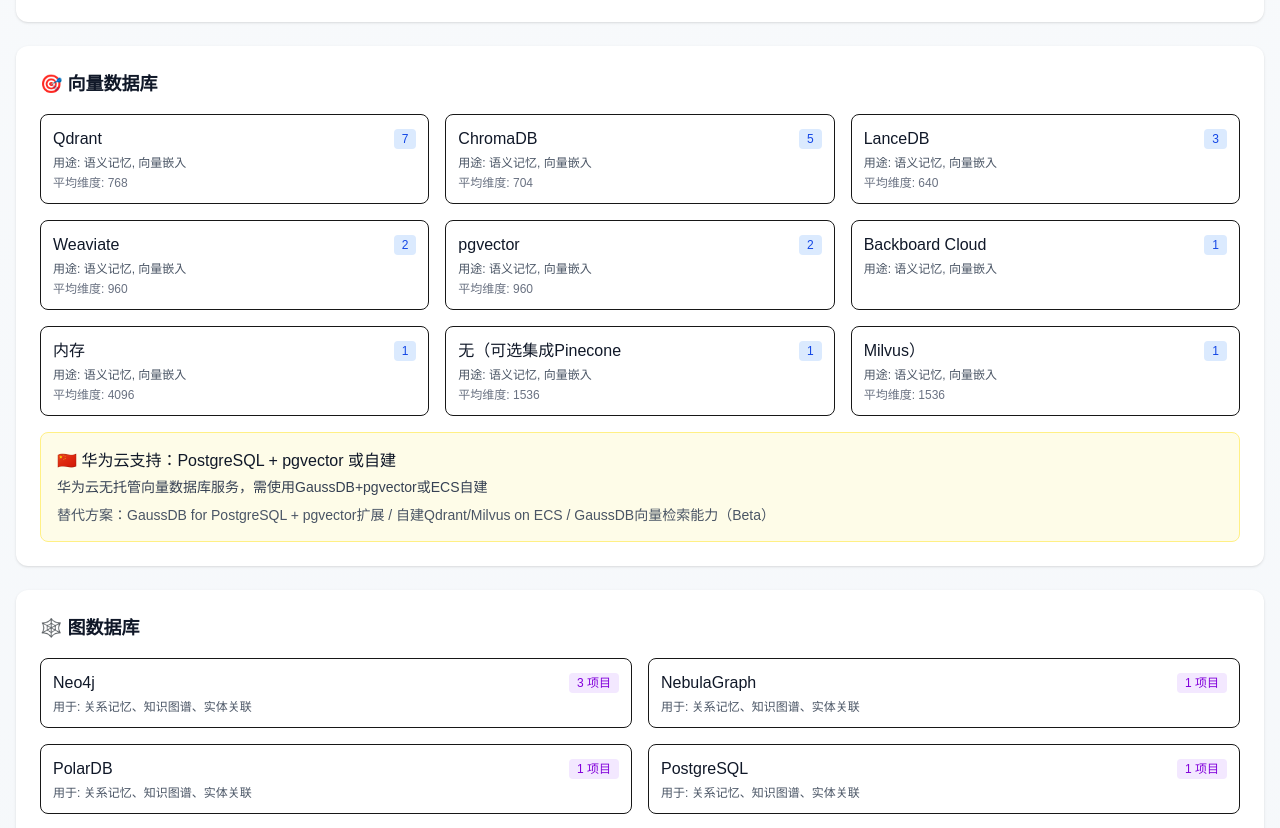
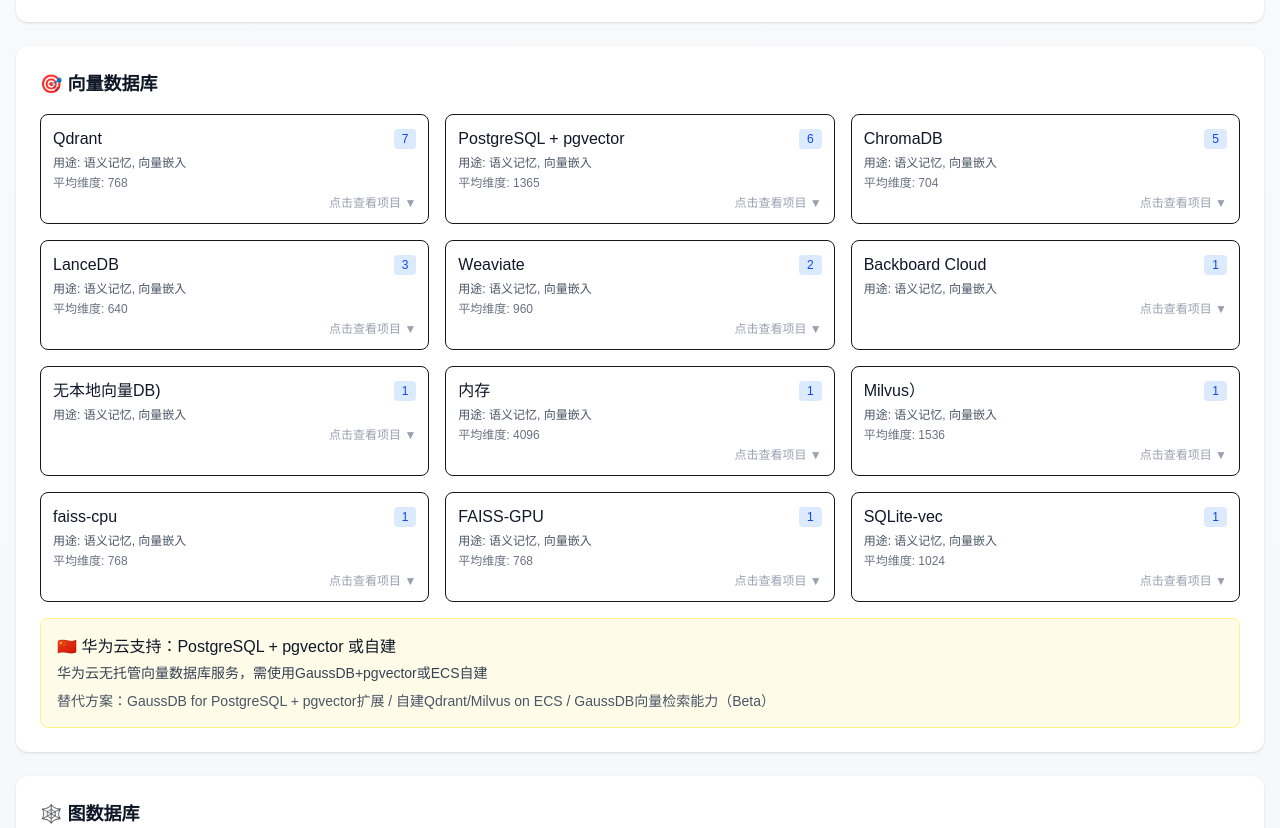
Before and after one commit to jackylk/agent-memory-oss-research-website, a Next.js app: page /summary in a window 1280 px wide. Shown: the part 695-1523 px from the top of the page. Built offline with nearby package versions, Linux system fonts and the light colour scheme.

Commit message:
Fix cloud summary: improve pgvector stats and add expandable project lists

```diff
--- a/app/summary/page.tsx
+++ b/app/summary/page.tsx
@@ -1,10 +1,26 @@
+'use client';
+
 import fs from 'fs';
 import path from 'path';
 import Link from 'next/link';
+import { useState } from 'react';
 
-export default function SummaryPage() {
-  const summaryPath = path.join(process.cwd(), 'data/aggregated/cloud-services-summary.json');
-  const summary = JSON.parse(fs.readFileSync(summaryPath, 'utf-8'));
+interface SummaryPageProps {
+  summary: any;
+}
+
+function SummaryPageClient({ summary }: SummaryPageProps) {
+  const [expandedServices, setExpandedServices] = useState<Set<string>>(new Set());
+
+  const toggleService = (serviceKey: string) => {
+    const newExpanded = new Set(expandedServices);
+    if (newExpanded.has(serviceKey)) {
+      newExpanded.delete(serviceKey);
+    } else {
+      newExpanded.add(serviceKey);
+    }
+    setExpandedServices(newExpanded);
+  };
 
   return (
     <div className="min-h-screen bg-gradient-to-b from-slate-50 to-slate-100">
@@ -92,8 +108,15 @@
           <div className="bg-white rounded-xl p-6 shadow-sm mb-6">
             <h4 className="text-lg font-semibold text-gray-900 mb-4">🎯 向量数据库</h4>
             <div className="grid grid-cols-1 md:grid-cols-2 lg:grid-cols-3 gap-4 mb-4">
-              {summary.storage_services.vector_databases.services.slice(0, 9).map((service: any) => (
-                <div key={service.name} className="border rounded-lg p-3">
+              {summary.storage_services.vector_databases.services.slice(0, 12).map((service: any) => {
+                const serviceKey = `vector-${service.name}`;
+                const isExpanded = expandedServices.has(serviceKey);
+                return (
+                  <div
+                    key={service.name}
+                    className="border rounded-lg p-3 cursor-pointer hover:border-blue-300 hover:shadow-md transition-all"
+                    onClick={() => toggleService(serviceKey)}
+                  >
                     <div className="flex items-center justify-between mb-1">
                       <span className="font-medium text-gray-900">{service.name}</span>
                       <span className="text-xs bg-blue-100 text-blue-700 px-2 py-0.5 rounded">{service.count}</span>
@@ -106,8 +129,24 @@
                         平均维度: {service.avg_dimension}
                       </div>
                     )}
+                    {isExpanded && (
+                      <div className="mt-2 pt-2 border-t border-gray-200">
+                        <div className="text-xs text-gray-600 mb-1">使用项目：</div>
+                        <div className="flex flex-wrap gap-1">
+                          {service.projects.map((proj: string) => (
+                            <span key={proj} className="text-xs bg-gray-100 text-gray-700 px-2 py-0.5 rounded">
+                              {proj}
+                            </span>
+                          ))}
                         </div>
-              ))}
+                      </div>
+                    )}
+                    <div className="text-xs text-gray-400 mt-1 text-right">
+                      {isExpanded ? '点击收起 ▲' : '点击查看项目 ▼'}
+                    </div>
+                  </div>
+                );
+              })}
             </div>
             <div className="mt-4 p-4 bg-yellow-50 rounded-lg border border-yellow-200">
               <div className="font-medium text-gray-900 mb-1">
@@ -449,3 +488,11 @@
     </div>
   );
 }
+
+
+export default function SummaryPage() {
+  const summaryPath = path.join(process.cwd(), 'data/aggregated/cloud-services-summary.json');
+  const summary = JSON.parse(fs.readFileSync(summaryPath, 'utf-8'));
+
+  return <SummaryPageClient summary={summary} />;
+}
--- a/data/aggregated/cloud-services-summary.json
+++ b/data/aggregated/cloud-services-summary.json
@@ -1,6 +1,6 @@
 {
   "metadata": {
-    "generated_at": "2026-02-14T01:35:27.827Z",
+    "generated_at": "2026-02-14T01:46:39.134Z",
     "total_projects_analyzed": 25,
     "analysis_version": "3.0",
     "structure": "按服务类型组织：存储、模型、部署、其他"
@@ -63,6 +63,23 @@
           "avg_dimension": 768
         },
         {
+          "name": "PostgreSQL + pgvector",
+          "count": 6,
+          "projects": [
+            "ReMe",
+            "cognee",
+            "hindsight",
+            "letta",
+            "memU",
+            "supermemory"
+          ],
+          "memory_types": [
+            "语义记忆",
+            "向量嵌入"
+          ],
+          "avg_dimension": 1365
+        },
+        {
           "name": "ChromaDB",
           "count": 5,
           "projects": [
@@ -106,20 +123,19 @@
           "avg_dimension": 960
         },
         {
-          "name": "pgvector",
-          "count": 2,
+          "name": "Backboard Cloud",
+          "count": 1,
           "projects": [
-            "hindsight",
-            "memU"
+            "Backboard-Locomo-Benchmark"
           ],
           "memory_types": [
             "语义记忆",
             "向量嵌入"
           ],
-          "avg_dimension": 960
+          "avg_dimension": 0
         },
         {
-          "name": "Backboard Cloud",
+          "name": "无本地向量DB)",
           "count": 1,
           "projects": [
             "Backboard-Locomo-Benchmark"
@@ -141,18 +157,6 @@
             "向量嵌入"
           ],
           "avg_dimension": 4096
-        },
-        {
-          "name": "无（可选集成Pinecone",
-          "count": 1,
-          "projects": [
-            "Memary"
-          ],
-          "memory_types": [
-            "语义记忆",
-            "向量嵌入"
-          ],
-          "avg_dimension": 1536
         },
         {
           "name": "Milvus）",
@@ -213,42 +217,6 @@
             "向量嵌入"
           ],
           "avg_dimension": 1024
-        },
-        {
-          "name": "PostgreSQL pgvector",
-          "count": 1,
-          "projects": [
-            "ReMe"
-          ],
-          "memory_types": [
-            "语义记忆",
-            "向量嵌入"
-          ],
-          "avg_dimension": 1024
-        },
-        {
-          "name": "无",
-          "count": 1,
-          "projects": [
-            "beads"
-          ],
-          "memory_types": [
-            "语义记忆",
-            "向量嵌入"
-          ],
-          "avg_dimension": 0
-        },
-        {
-          "name": "PGVector",
-          "count": 1,
-          "projects": [
-            "cognee"
-          ],
-          "memory_types": [
-            "语义记忆",
-            "向量嵌入"
-          ],
-          "avg_dimension": 384
         },
         {
           "name": "Milvus",
@@ -323,18 +291,6 @@
           "avg_dimension": 1536
         },
         {
-          "name": "PostgreSQL+pgvector",
-          "count": 1,
-          "projects": [
-            "letta"
-          ],
-          "memory_types": [
-            "语义记忆",
-            "向量嵌入"
-          ],
-          "avg_dimension": 4096
-        },
-        {
           "name": "Pinecone",
           "count": 1,
           "projects": [
@@ -393,18 +349,6 @@
             "向量嵌入"
           ],
           "avg_dimension": 0
-        },
-        {
-          "name": "PostgreSQL + PGVector扩展",
-          "count": 1,
-          "projects": [
-            "supermemory"
-          ],
-          "memory_types": [
-            "语义记忆",
-            "向量嵌入"
-          ],
-          "avg_dimension": 768
         }
       ],
       "huawei_cloud_support": {
@@ -1303,7 +1247,7 @@
     }
   },
   "key_insights": [
-    "29种向量数据库被使用，Qdrant/ChromaDB最流行",
+    "24种向量数据库被使用，Qdrant/ChromaDB最流行",
     "14个项目需要图数据库，华为云无托管Neo4j",
     "4个项目使用对象存储，华为云OBS完全兼容",
     "OpenAI是最常用的LLM，华为云MaaS支持OpenAI兼容API",
```
Lines whose indentation alone changed are shown as unchanged.
